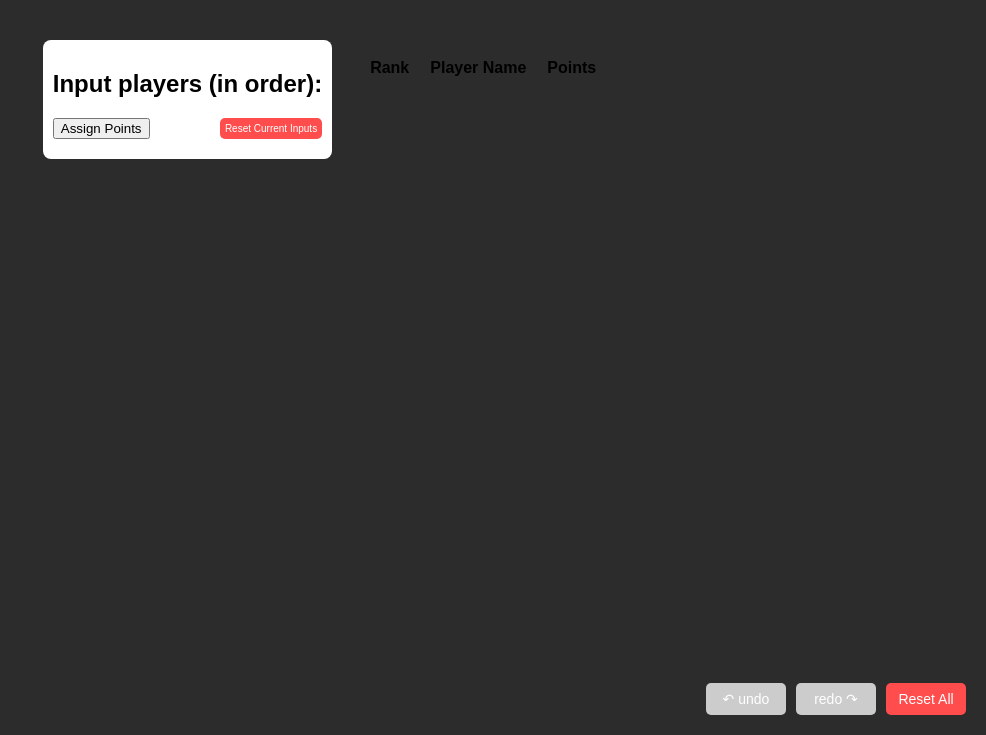
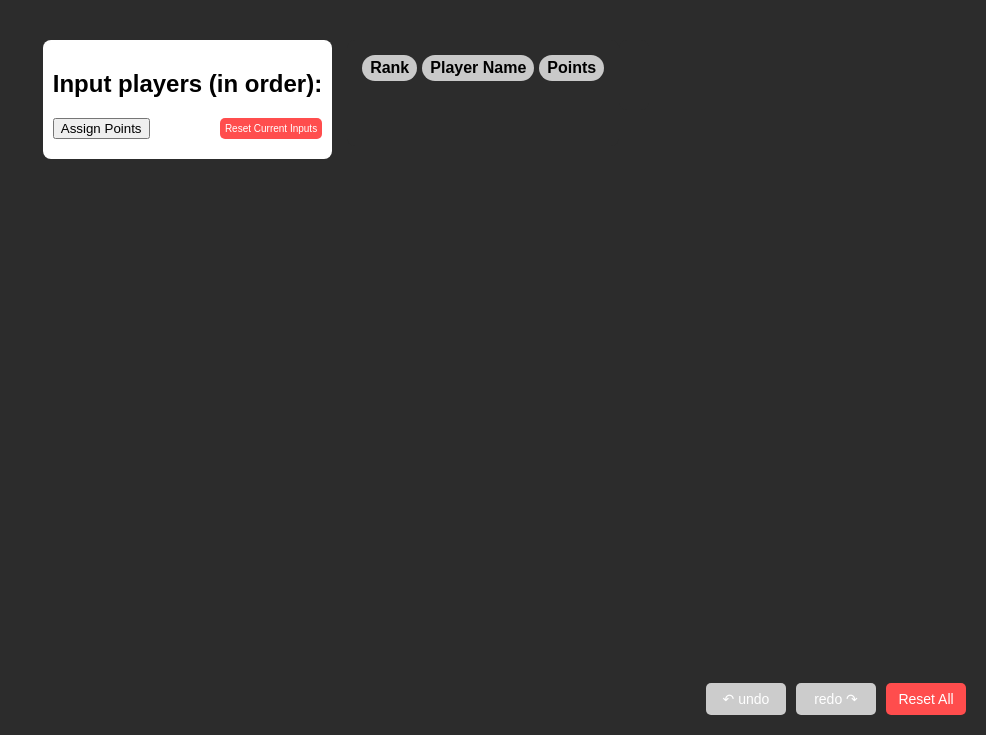
Before and after one commit to jakkekz/FFAKZ, a plain HTML site: page ffakztournamenthelper/results.html in a window 1280 px wide. Shown: the part 65-800 px from the top of the page, without its empty margins (294-1280 px from the left). Drawn offline with nearby package versions, Linux system fonts and the light colour scheme.

Commit message:
aesthetic

```diff
--- a/ffakztournamenthelper/results.css
+++ b/ffakztournamenthelper/results.css
@@ -108,7 +108,7 @@ h1 {
     margin-bottom: 10px;
 }
 .results-table th {
-    background-color: #2c2c2c;
+    background-color: rgb(201, 201, 201);
 }
 @media (max-width: 768px) {
    .page-container {
```
